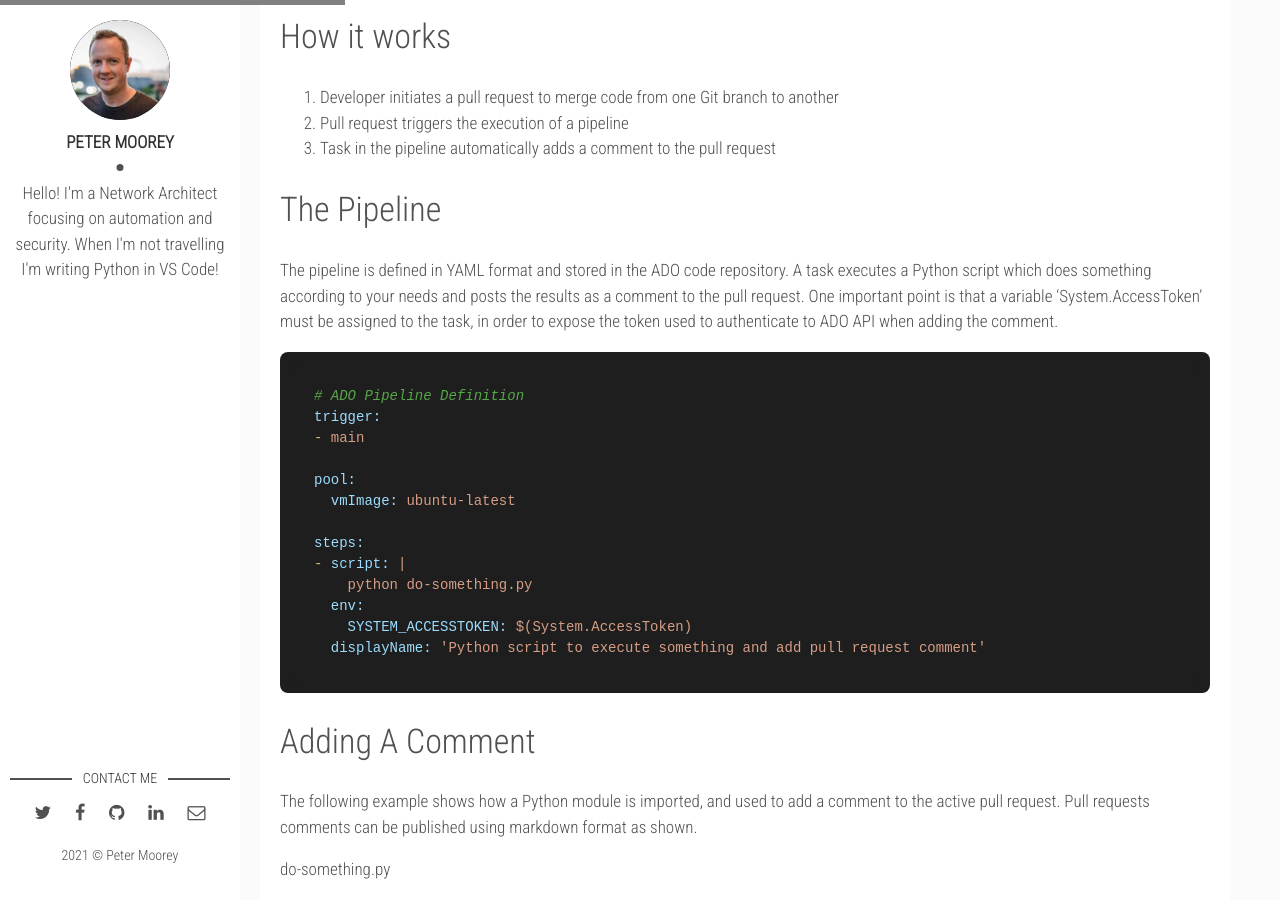
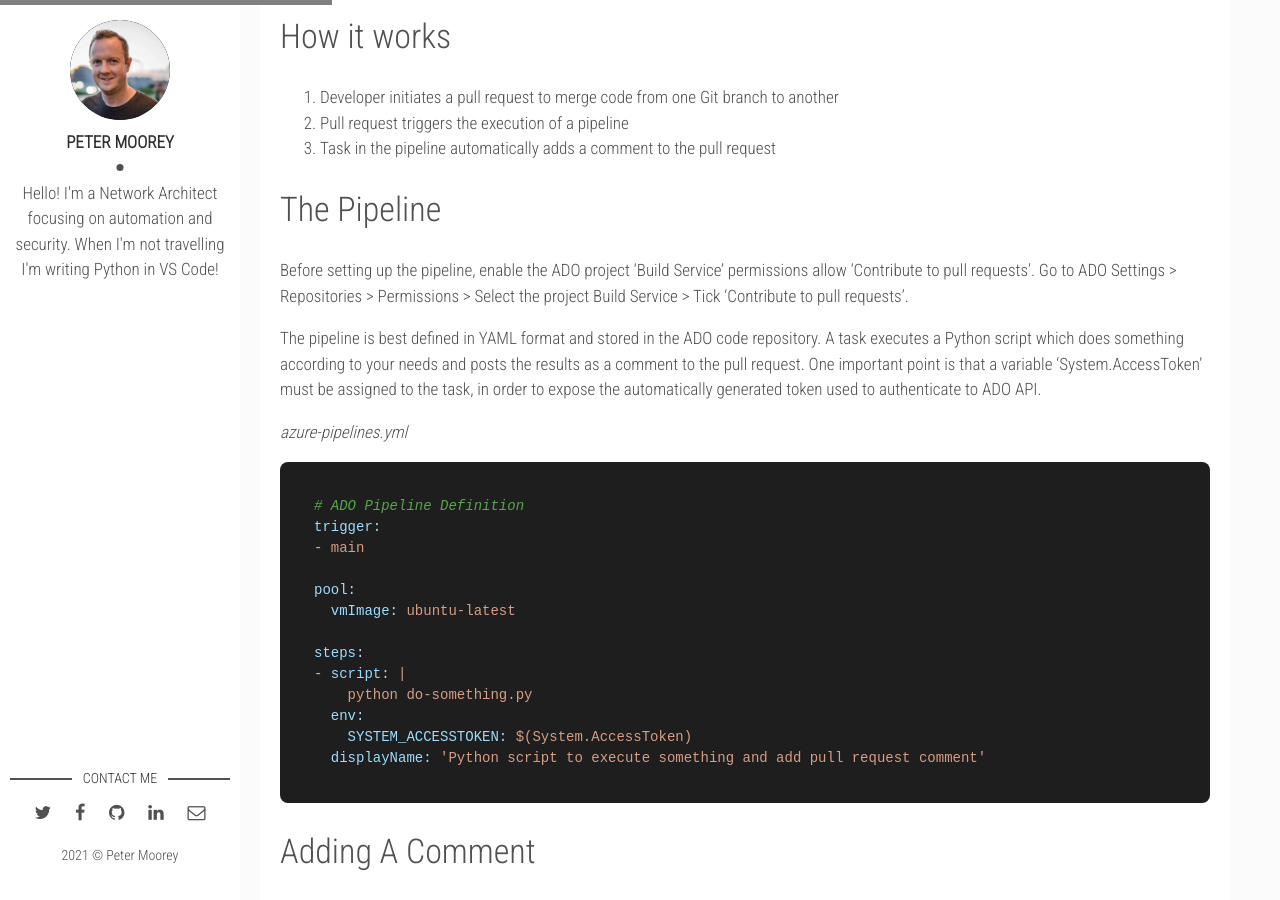
Before and after one commit to petermoorey/petermoorey.github.io, a Jekyll site: the page built from _posts/2021-03-03-adding-azure-pipeline-comments.markdown, in a window 1280 px wide and 900 px high, scrolled down 733 px. Built offline with Jekyll 4.4.1, drawn with Linux system fonts in a browser that asks for light colours; nearby versions of some CDN libraries.

Commit message:
Added file names

````diff
--- a/_posts/2021-03-03-adding-azure-pipeline-comments.markdown
+++ b/_posts/2021-03-03-adding-azure-pipeline-comments.markdown
@@ -17,8 +17,11 @@ In this article I will explain how you can automatically add comments to an Azur
 
 # The Pipeline
 
-The pipeline is defined in YAML format and stored in the ADO code repository.  A task executes a Python script which does something according to your needs and posts the results as a comment to the pull request.  One important point is that a variable 'System.AccessToken' must be assigned to the task, in order to expose the token used to authenticate to ADO API when adding the comment.
+Before setting up the pipeline, enable the ADO project 'Build Service' permissions allow 'Contribute to pull requests'.  Go to ADO Settings > Repositories > Permissions > Select the project Build Service > Tick 'Contribute to pull requests'.
 
+The pipeline is best defined in YAML format and stored in the ADO code repository.  A task executes a Python script which does something according to your needs and posts the results as a comment to the pull request.  One important point is that a variable 'System.AccessToken' must be assigned to the task, in order to expose the automatically generated token used to authenticate to ADO API.
+
+*azure-pipelines.yml*
 ```yaml
 # ADO Pipeline Definition
 trigger:
@@ -39,7 +42,7 @@ steps:
 
 The following example shows how a Python module is imported, and used to add a comment to the active pull request.  Pull requests comments can be published using markdown format as shown.
 
-do-something.py
+*do-something.py*
 ```python
 import pull_request
 
@@ -68,7 +71,7 @@ If you now check the pull request you will find that the comment has been added!
 
 Below is the Python module which used to add a comment to the pull request.  As you can see, most of the settings are derived from environment variables which are automatically set by the ADO pipeline.  An API call is used to post the data to the ADO API.
 
-pull_request.py
+*pull_request.py*
 ```python
 import requests
 import os
````
